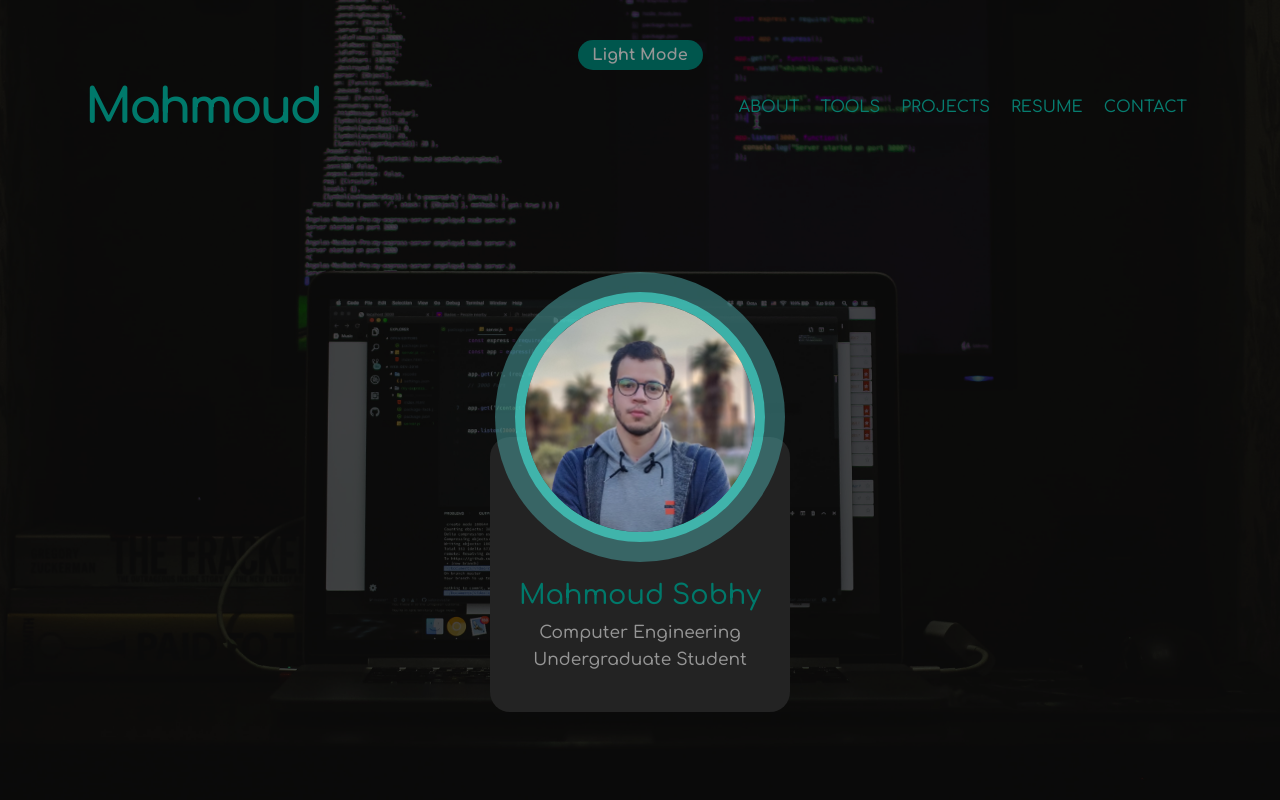
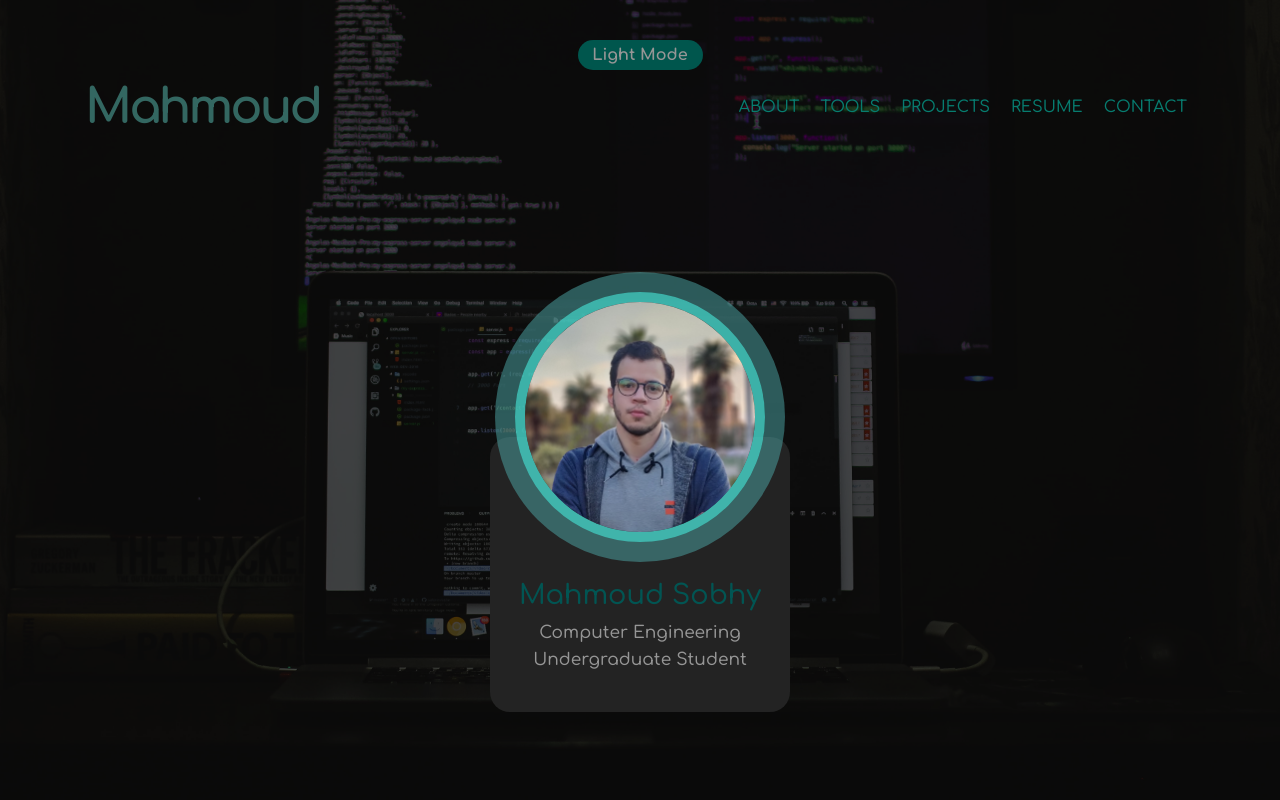
Before and after one commit to MoSobhy01/Mahmoud_Sobhy, a plain HTML site: page index.html in a window 1280 px wide. Shown: the top 800 px of the page. Drawn offline with Linux system fonts and the light colour scheme.

Commit message:
Update style.css

```diff
--- a/style/style.css
+++ b/style/style.css
@@ -173,7 +173,8 @@ body {
   font-family: "Comfortaa", cursive;
   font-size: 3rem;
   font-weight: bold;
-  color: #00796b;
+  color: var(--main-head);
+  filter: contrast(0.6);
   letter-spacing: -3px;
   display: flex;
 }
@@ -294,7 +295,8 @@ body {
 
 .header .container .pic p span {
   display: inline-block;
-  color: #00796b;
+  color: var(--main-head);
+  filter: contrast(1) hue-rotate(5deg);
   text-transform: capitalize;
   margin-bottom: 10px;
   font-size: 1.7rem;
```
